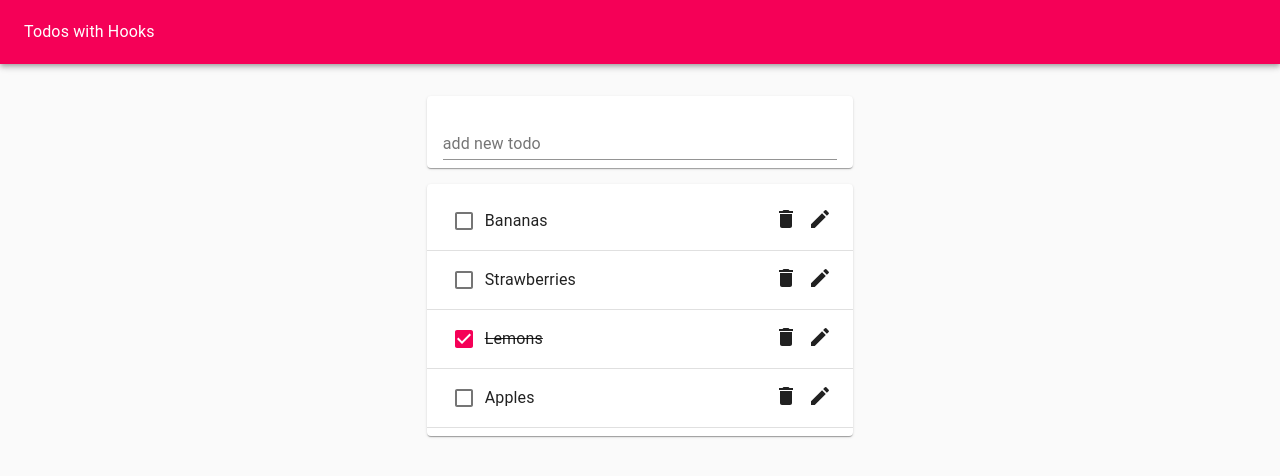
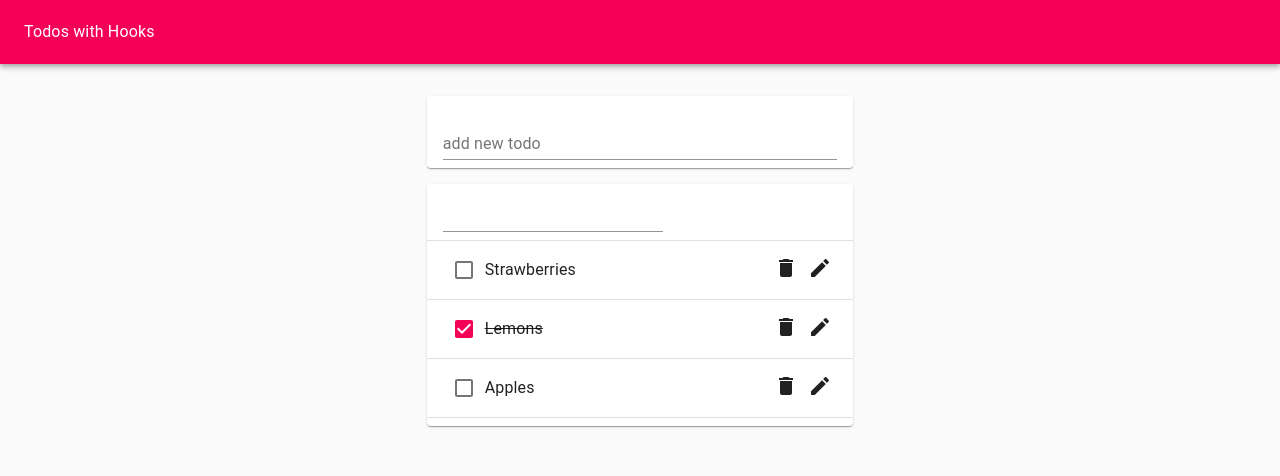
Before and after one commit to snowleopardAlexa/groceryapp, a React (Create React App) app: page / in a window 1280 px wide. Both pictures are taken after a click on the icon 820 px from the left and 219 px from the top of the page. Shown: the top 476 px of the page. Built offline with nearby package versions, Linux system fonts and the light colour scheme.

Commit message:
add edit todo form

```diff
--- /dev/null
+++ b/src/EditTodoForm.js
@@ -0,0 +1,10 @@
+import React from 'react';
+import TextField from '@material-ui/core/TextField';
+
+function EditTodoForm() {
+  return (
+      <TextField></TextField>
+  )
+}
+
+export default EditTodoForm;
--- a/src/Todo.js
+++ b/src/Todo.js
@@ -1,4 +1,6 @@
 import React from 'react';
+import useToggleState from './hooks/useToggleState';
+import EditTodoForm from "./EditTodoForm";
 import ListItem from "@material-ui/core/ListItem";
 import ListItemText from "@material-ui/core/ListItemText";
 import Checkbox from "@material-ui/core/Checkbox";
@@ -7,8 +9,11 @@ import EditIcon from "@material-ui/icons/Edit";
 import ListItemSecondaryAction from "@material-ui/core/ListItemSecondaryAction";
 
 function Todo({id, task, completed, removeTodo, toggleTodo}) {
+  const [isEditing, toggle] = useToggleState(false);
     return (
         <ListItem>
+          {isEditing ? ( <EditTodoForm />) : (
+          <>
             <Checkbox
               tabIndex={-1}
               checked={completed}
@@ -21,8 +26,10 @@ function Todo({id, task, completed, removeTodo, toggleTodo}) {
             </ListItemText>
             <ListItemSecondaryAction>
                 <DeleteIcon aria-label='Delete' onClick={() => removeTodo(id)} style={{padding: "5px"}}/>
-                <EditIcon aria-label='Edit' style={{padding: "5px"}} />
+                <EditIcon aria-label='Edit' style={{padding: "5px"}} onClick={toggle} />
             </ListItemSecondaryAction>
+            </>
+           )}
         </ListItem>
     );
 }
--- /dev/null
+++ b/src/hooks/useToggleState.js
@@ -0,0 +1,13 @@
+import { useState } from "react";
+
+function useToggle(initialVal = false) {
+    // call useState, "reserve piece of state"
+    const [state, setState] = useState(initialVal);
+    const toggle = () => {
+        setState(!state);
+    };
+    // return piece of state AND a function to toggle it
+    return [state, toggle];
+}
+
+export default useToggle;
```
